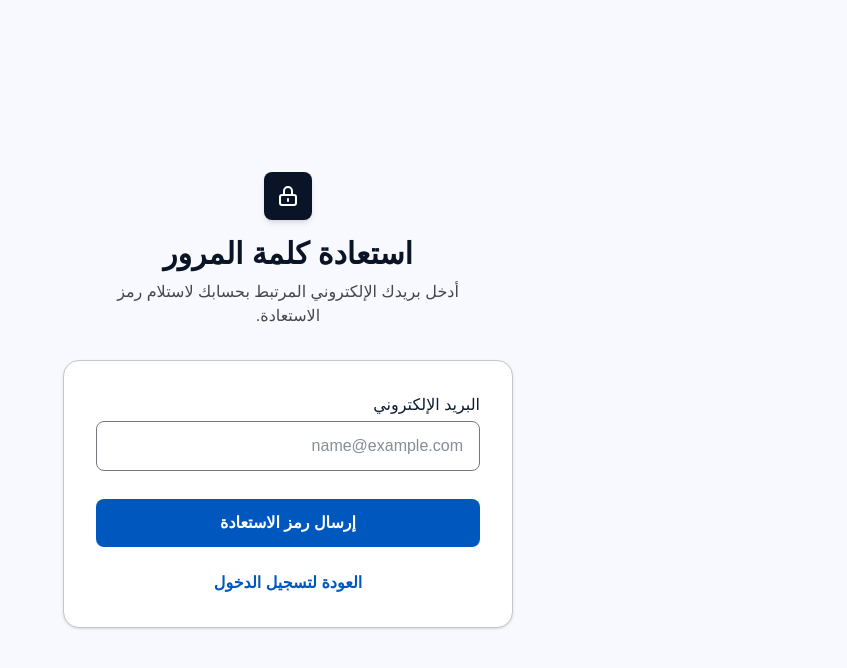
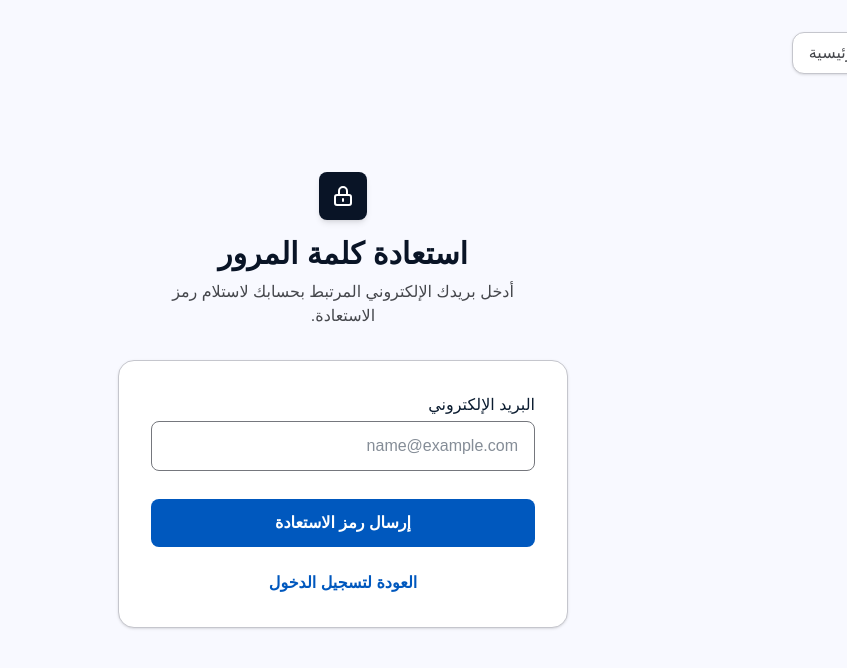
Before and after one commit to Gargera/SafeTrace-Angular21, an Angular app: page /auth/forgot-password in a window 1280 px wide. Shown: the top 668 px of the page, without its empty margins (433-1280 px from the left). Built offline with nearby package versions, Linux system fonts and the light colour scheme.

Commit message:
feat: add "عودة للرئيسية" button to authentication pages for improved navigation

```diff
--- a/src/app/features/auth/pages/confirm-email/confirm-email.html
+++ b/src/app/features/auth/pages/confirm-email/confirm-email.html
@@ -1,4 +1,12 @@
 <div class="min-h-screen bg-surface flex flex-col justify-center items-center px-margin-mobile py-12">
+
+  <div class="absolute top-6 right-6 md:top-8 md:right-8">
+    <a routerLink="/home" class="flex items-center gap-2 text-on-surface-variant hover:text-primary transition-colors font-medium text-body-sm bg-surface-container-lowest px-4 py-2 rounded-full shadow-sm border border-outline-variant hover:shadow-md">
+      <svg class="w-4 h-4 rotate-180" fill="none" stroke="currentColor" viewBox="0 0 24 24"><path stroke-linecap="round" stroke-linejoin="round" stroke-width="2" d="M10 19l-7-7m0 0l7-7m-7 7h18"></path></svg>
+      العودة للرئيسية
+    </a>
+  </div>
+
   <div class="text-center mb-8">
     <a routerLink="/home" class="inline-flex items-center justify-center bg-primary text-on-primary w-12 h-12 rounded-xl mb-4 hover:scale-105 transition-transform shadow-md">
       <svg class="w-6 h-6" fill="none" stroke="currentColor" viewBox="0 0 24 24"><path stroke-linecap="round" stroke-linejoin="round" stroke-width="2" d="M3 8l7.89 5.26a2 2 0 002.22 0L21 8M5 19h14a2 2 0 002-2V7a2 2 0 00-2-2H5a2 2 0 00-2 2v10a2 2 0 002 2z"></path></svg>
--- a/src/app/features/auth/pages/login/login.html
+++ b/src/app/features/auth/pages/login/login.html
@@ -1,4 +1,11 @@
 <div class="min-h-screen bg-surface flex flex-col justify-center items-center px-margin-mobile py-12">
+
+  <div class="absolute top-6 right-6 md:top-8 md:right-8">
+    <a routerLink="/home" class="flex items-center gap-2 text-on-surface-variant hover:text-primary transition-colors font-medium text-body-sm bg-surface-container-lowest px-4 py-2 rounded-full shadow-sm border border-outline-variant hover:shadow-md">
+      <svg class="w-4 h-4 rotate-180" fill="none" stroke="currentColor" viewBox="0 0 24 24"><path stroke-linecap="round" stroke-linejoin="round" stroke-width="2" d="M10 19l-7-7m0 0l7-7m-7 7h18"></path></svg>
+      العودة للرئيسية
+    </a>
+  </div>
 
   <div class="text-center mb-8">
     <a routerLink="/home" class="inline-flex items-center justify-center text-on-primary w-12 h-12 rounded-xl mb-4 hover:scale-105 transition-transform shadow-md">
--- a/src/app/features/auth/pages/register/register.html
+++ b/src/app/features/auth/pages/register/register.html
@@ -1,4 +1,11 @@
 <div class="min-h-screen bg-surface flex flex-col justify-center items-center px-margin-mobile py-12">
+
+  <div class="absolute top-6 right-6 md:top-8 md:right-8">
+    <a routerLink="/home" class="flex items-center gap-2 text-on-surface-variant hover:text-primary transition-colors font-medium text-body-sm bg-surface-container-lowest px-4 py-2 rounded-full shadow-sm border border-outline-variant hover:shadow-md">
+      <svg class="w-4 h-4 rotate-180" fill="none" stroke="currentColor" viewBox="0 0 24 24"><path stroke-linecap="round" stroke-linejoin="round" stroke-width="2" d="M10 19l-7-7m0 0l7-7m-7 7h18"></path></svg>
+      العودة للرئيسية
+    </a>
+  </div>
 
   <div class="text-center mb-8">
     <a routerLink="/home" class="inline-flex items-center justify-center text-on-primary w-12 h-12 rounded-xl mb-4 hover:scale-105 transition-transform shadow-md">
--- a/src/app/features/auth/pages/reset-password/reset-password.html
+++ b/src/app/features/auth/pages/reset-password/reset-password.html
@@ -1,4 +1,12 @@
 <div class="min-h-screen bg-surface flex flex-col justify-center items-center px-margin-mobile py-12">
+
+  <div class="absolute top-6 right-6 md:top-8 md:right-8">
+    <a routerLink="/home" class="flex items-center gap-2 text-on-surface-variant hover:text-primary transition-colors font-medium text-body-sm bg-surface-container-lowest px-4 py-2 rounded-full shadow-sm border border-outline-variant hover:shadow-md">
+      <svg class="w-4 h-4 rotate-180" fill="none" stroke="currentColor" viewBox="0 0 24 24"><path stroke-linecap="round" stroke-linejoin="round" stroke-width="2" d="M10 19l-7-7m0 0l7-7m-7 7h18"></path></svg>
+      العودة للرئيسية
+    </a>
+  </div>
+
   <div class="text-center mb-8">
     <a routerLink="/auth/login" class="inline-flex items-center justify-center bg-primary text-on-primary w-12 h-12 rounded-xl mb-4 hover:scale-105 transition-transform shadow-md">
       <svg class="w-6 h-6" fill="none" stroke="currentColor" viewBox="0 0 24 24"><path stroke-linecap="round" stroke-linejoin="round" stroke-width="2" d="M12 15v2m-6 4h12a2 2 0 002-2v-6a2 2 0 00-2-2H6a2 2 0 00-2 2v6a2 2 0 002 2zm10-10V7a4 4 0 00-8 0v4h8z"></path></svg>
```
